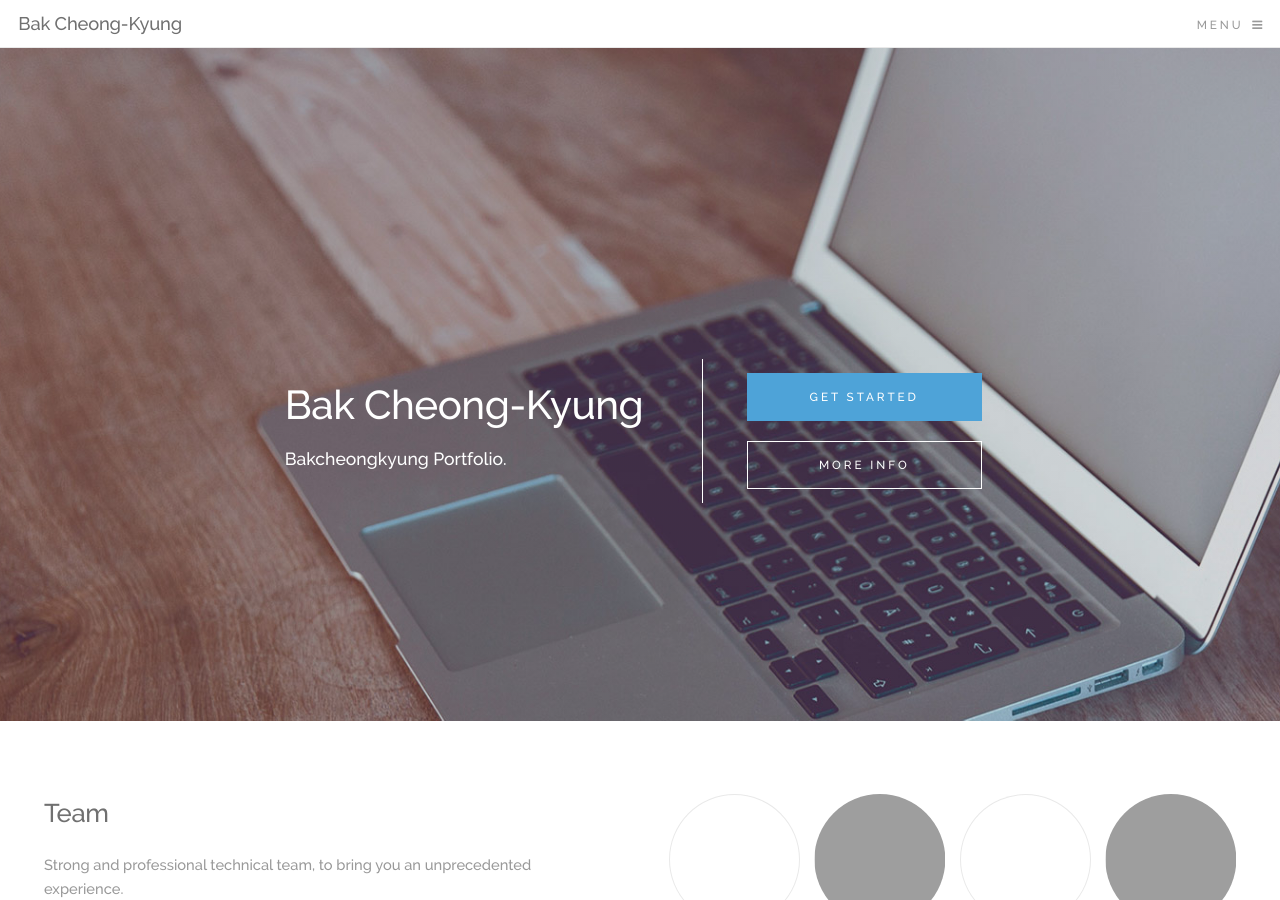
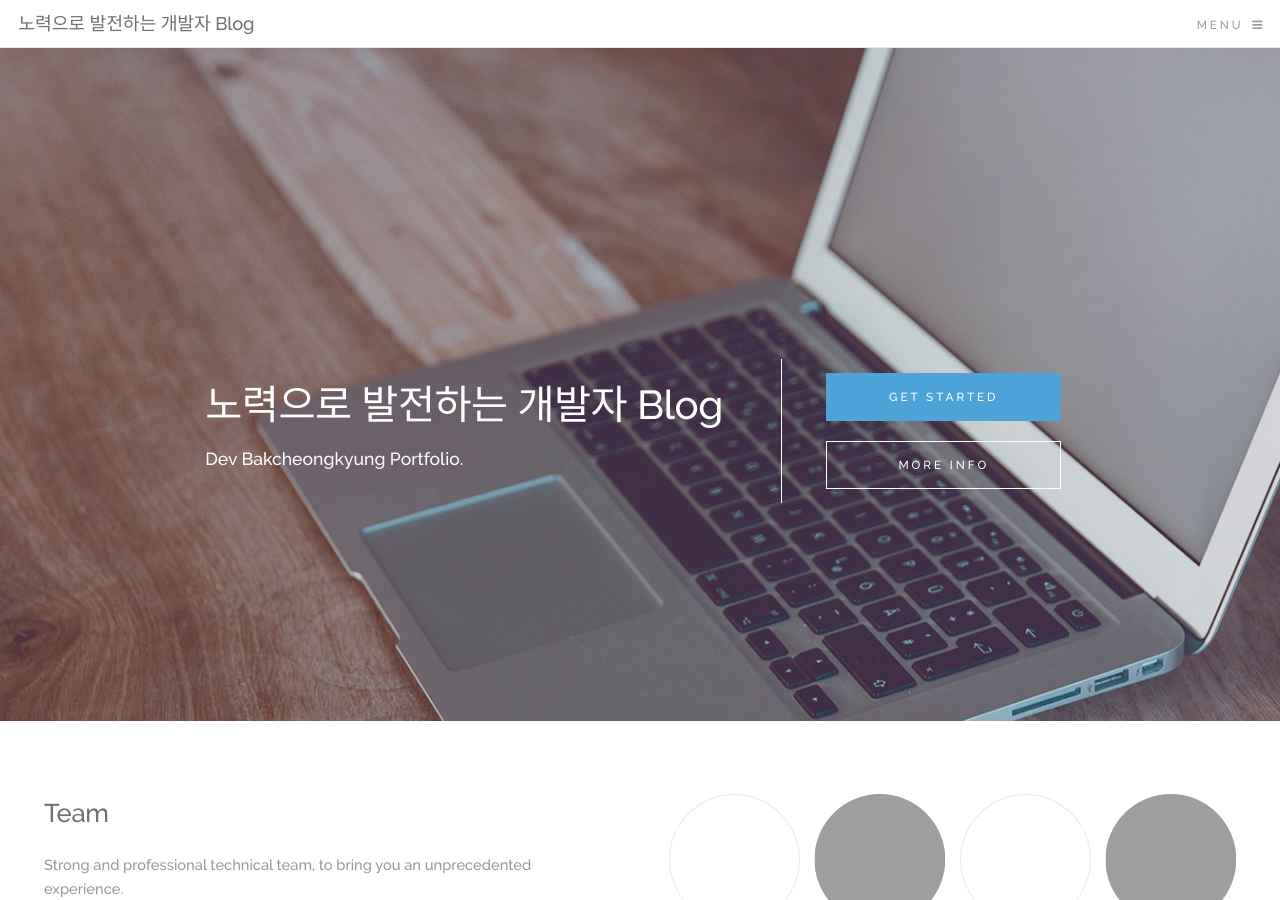
Before and after one commit to BAKCHEONGKYUNG/bakcheongkyung.github.io, a Jekyll site: the page built from default.md, in a window 1280 px wide and 900 px high. Built offline with Jekyll 4.4.1, drawn with Linux system fonts in a browser that asks for light colours; nearby versions of some CDN libraries; grey boxes are pictures that could not be loaded.

Commit message:
favicon add

```diff
--- a/_config.yml
+++ b/_config.yml
@@ -1,18 +1,13 @@
-# Site settings
-title: Bak Cheong-Kyung
-anthor:
-  name: Bakcheongkyung
-  email: draw.ch.b@gmail.com
-  twitter_username:
-  github_username: Bakcheongkyung
+# Site settings, 기본정보 입력
+title: 노력으로 발전하는 개발자 Blog
 lang: ko-KR
 since: 2023
 beian:
 rss: /feed.xml
-baseurl: '' # the subpath of your site, e.g. /blog/
+baseurl: # the subpath of your site, e.g. /blog/
 url: 'https://bakcheongkyung.github.io/' # the base hostname & protocol for your site
 description: > # this means to ignore newlines until "baseurl:"
-  Bakcheongkyung Portfolio.
+  Dev Bakcheongkyung Portfolio.
 
 # 主题颜色 red/green/blue (default:blue)
 theme_color: blue
@@ -30,7 +25,13 @@ menu:
 # comments
 disqus_shortname: bak-cheongkyung
 
-# 社交链接
+# 프로필 영역
+anthor:
+  name: Bakcheongkyung
+  email: draw.ch.b@gmail.com
+  github_username: Bakcheongkyung
+
+# footer 영역
 social:
   - name: Github
     url: https://github.com/BAKCHEONGKYUNG
@@ -45,11 +46,13 @@ social:
 # Build settings
 destination: _site
 encoding: utf-8
-timezone: Asia/Korea
-#feture:             true
+timezone: Asia/Seoul
+asset_url: /assets
+
+# Outoutting
 permalink: /:year/:title/
-paginate: 10
-paginate_path: /page:num
+paginate: 10 #Defaults : 5
+paginate_path: /page/:num/
 markdown: kramdown
 highlighter: rouge
 lsi: false
@@ -77,7 +80,7 @@ kramdown:
 # Plugins
 whitelist: []
 gems:
-  - jekyll-paginate
+  - jekyll-paginate-v2
   - jekyll-mentions # activesupport requires Ruby version >= 2.2.2
   - jemoji
   - jekyll-redirect-from
--- a/_includes/head.html
+++ b/_includes/head.html
@@ -8,22 +8,27 @@
   <meta name="apple-mobile-web-app-capable" content="yes">
   <meta name="apple-mobile-web-app-status-bar-style" content="black-translucent">
   <meta name="viewport" content="width=device-width, initial-scale=1, maximum-scale=1,user-scalable=no">
-<script src="{{ "/js/jquery.min.js" | prepend: site.baseurl }}"></script>
-<script src="{{ "/js/jquery.scrollex.min.js" | prepend: site.baseurl }}"></script>
-<script src="{{ "/js/skel.min.js" | prepend: site.baseurl }}"></script>
-<script src="{{ "/js/util.js" | prepend: site.baseurl }}"></script>
+  <!-- fabicon -->
+  <script src="https://kit.fontawesome.com/6631aa96e6.js" crossorigin="anonymous"></script>
+  <script src="{{ " /js/jquery.min.js" | prepend: site.baseurl }}"></script>
+  <script src="{{ " /js/jquery.scrollex.min.js" | prepend: site.baseurl }}"></script>
+  <script src="{{ " /js/skel.min.js" | prepend: site.baseurl }}"></script>
+  <script src="{{ " /js/util.js" | prepend: site.baseurl }}"></script>
   <!--[if lte IE 8]><script src="{{ "/js/html5shiv.js" | prepend: site.baseurl }}"></script><![endif]-->
   <!--[if lte IE 9]><link rel="stylesheet" href="{{ "/css/ie9.css" | prepend: site.baseurl }}" /><![endif]-->
   <!--[if lte IE 8]><link rel="stylesheet" href="{{ "/css/ie8.css" | prepend: site.baseurl }}" /><![endif]-->
   <!--[if lte IE 8]><link rel="stylesheet" href="./css/ie8.css" /><![endif]-->
-<title>{% if page.title %}{{ page.title }}{% else %}{{ site.title }}{% endif %} - {% if site.description %}{{ site.description }}{% endif %}</title>
-<link rel="stylesheet" href="{{ "/css/main.css" | prepend: site.baseurl }}">
+  <title>{% if page.title %}{{ page.title }}{% else %}{{ site.title }}{% endif %} - {% if site.description %}{{
+    site.description }}{% endif %}</title>
+  <link rel="stylesheet" href="{{ " /css/main.css" | prepend: site.baseurl }}">
   {% if site.theme_color == 'red' %}
-<link rel="stylesheet" href="{{ "/css/r.css" | prepend: site.baseurl }}">
+  <link rel="stylesheet" href="{{ " /css/r.css" | prepend: site.baseurl }}">
   {% elsif site.theme_color == 'green' %}
-<link rel="stylesheet" href="{{ "/css/g.css" | prepend: site.baseurl }}">
+  <link rel="stylesheet" href="{{ " /css/g.css" | prepend: site.baseurl }}">
   {% else %}
-<link rel="stylesheet" href="{{ "/css/b.css" | prepend: site.baseurl }}">
+  <link rel="stylesheet" href="{{ " /css/b.css" | prepend: site.baseurl }}">
   {% endif %}
   <link rel="canonical" href="{{ page.url | replace:'index.html','' | prepend: site.baseurl | prepend: site.url }}">
+
+  <link rel="shortcut icon" type="icon" href="/images/bookmark-regular.ico">
 </head>
```
Also changed, not shown: default.md (+1 -0 lines), Gemfile.lock (added), categories.md (line endings or trailing spaces), images/bookmark-regular.ico (added). Lines whose indentation alone changed are shown as unchanged.
